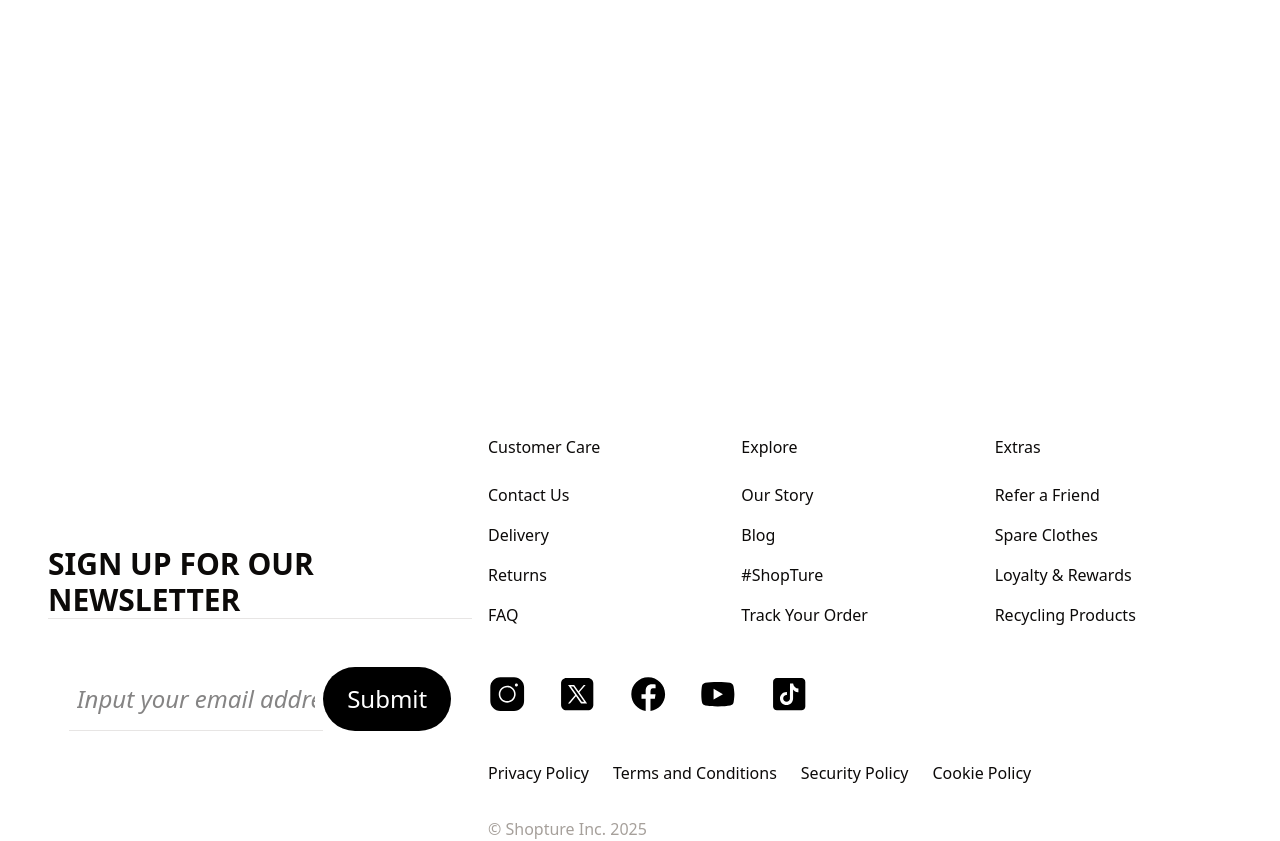
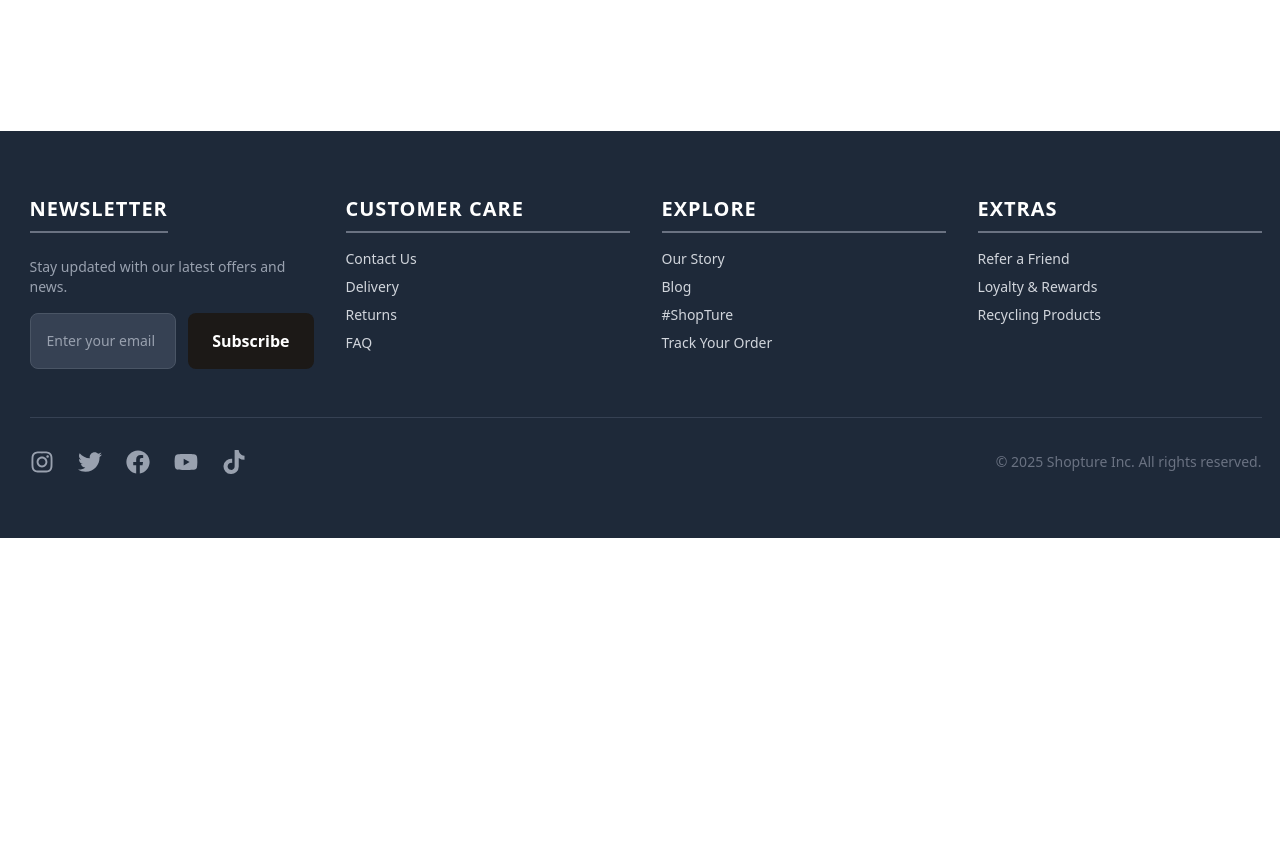
Before and after one commit to whoismacy/shopture-fe, a React (Vite) app: page /checkout in a window 1280 px wide. Shown: the part 680-1521 px from the top of the page. After the commit the page ends 1218 px from the top, so only its background shows below. Built offline with nearby package versions, Linux system fonts and the light colour scheme.

Commit message:
Refactor layout components

```diff
--- a/src/components/layout/Footer.jsx
+++ b/src/components/layout/Footer.jsx
@@ -1,161 +1,156 @@
 import { useState } from "react";
-import { showSuccessToast } from "../../utils/toast";
-import { showErrorToast } from "../../utils/toast";
 import Button from "../ui/Button";
+import toast from "react-hot-toast";
+
+// Import Social Media Icons
+import {
+  FaInstagram,
+  FaTwitter,
+  FaFacebook,
+  FaYoutube,
+  FaTiktok,
+} from "react-icons/fa";
 
 export default function Footer() {
   const [email, setEmail] = useState("");
 
   function handleEmail() {
     if (!email) {
-      showErrorToast("Input a valid email address.");
+      toast.error("Input a valid email address.");
     } else {
-      showSuccessToast(`Newsletter subscription for ${email} Successful !!`);
+      toast.success(`Newsletter subscription for ${email} Successful !!`);
       setEmail("");
     }
   }
 
   return (
-    <>
-      <footer className="mt-96 bg-white px-8 pt-12">
-        <div className="grid grid-cols-[1.5fr_2.5fr]">
-          <div className="flex w-full flex-col items-center justify-center gap-4 p-4">
-            <p className="border-b text-3xl font-semibold uppercase">
-              Sign Up For Our Newsletter
+    <footer className="bg-gray-800 text-gray-300">
+      <div className="container mx-auto px-6 py-12 md:py-16">
+        <div className="grid gap-8 md:grid-cols-2 lg:grid-cols-4">
+          <div className="flex flex-col items-start space-y-4">
+            <h3 className="border-b-2 border-gray-500 pb-2 text-xl font-bold tracking-wider text-white uppercase">
+              Newsletter
+            </h3>
+            <p className="mt-2 text-sm text-gray-400">
+              Stay updated with our latest offers and news.
             </p>
-            <div className="mt-8 flex w-full items-center justify-center">
+            <div className="flex w-full">
               <input
-                type="text"
-                placeholder="Input your email address"
+                type="email"
+                placeholder="Enter your email"
                 value={email}
                 onChange={(event) => setEmail(event.target.value)}
-                className="h-16 w-[60%] border-b px-2 py-6 text-2xl placeholder:text-2xl placeholder:italic focus:outline-none"
+                className="mr-3 w-full rounded-md border border-gray-600 bg-gray-700 px-4 py-2 text-sm placeholder-gray-400 focus:outline-none"
               />
               <Button type="dark" onClick={handleEmail}>
-                Submit
+                Subscribe
               </Button>
             </div>
           </div>
-          <div className="">
-            <div className="grid grid-cols-3">
-              <div className="customerCare">
-                <h3 className="mb-6">Customer Care</h3>
-                <ul className="flex list-none flex-col gap-4">
-                  <li className="cursor-pointer">Contact Us</li>
-                  <li className="cursor-pointer">Delivery</li>
-                  <li className="cursor-pointer">Returns</li>
-                  <li className="cursor-pointer">FAQ</li>
+
+          <div className="space-y-4">
+            <h3 className="border-b-2 border-gray-500 pb-2 text-xl font-bold tracking-wider text-white uppercase">
+              Customer Care
+            </h3>
+            <ul className="space-y-2 text-sm">
+              <li>
+                <a href="#" className="hover:text-white hover:underline">
+                  Contact Us
+                </a>
+              </li>
+              <li>
+                <a href="#" className="hover:text-white hover:underline">
+                  Delivery
+                </a>
+              </li>
+              <li>
+                <a href="#" className="hover:text-white hover:underline">
+                  Returns
+                </a>
+              </li>
+              <li>
+                <a href="#" className="hover:text-white hover:underline">
+                  FAQ
+                </a>
+              </li>
             </ul>
           </div>
-              <div className="">
-                <h3 className="mb-6">Explore</h3>
-                <ul className="flex list-none flex-col gap-4">
-                  <li className="cursor-pointer">Our Story</li>
-                  <li className="cursor-pointer">Blog</li>
-                  <li className="cursor-pointer">#ShopTure</li>
-                  <li className="cursor-pointer">Track Your Order</li>
+
+          <div className="space-y-4">
+            <h3 className="border-b-2 border-gray-500 pb-2 text-xl font-bold tracking-wider text-white uppercase">
+              Explore
+            </h3>
+            <ul className="space-y-2 text-sm">
+              <li>
+                <a href="#" className="hover:text-white hover:underline">
+                  Our Story
+                </a>
+              </li>
+              <li>
+                <a href="#" className="hover:text-white hover:underline">
+                  Blog
+                </a>
+              </li>
+              <li>
+                <a href="#" className="hover:text-white hover:underline">
+                  #ShopTure
+                </a>
+              </li>
+              <li>
+                <a href="#" className="hover:text-white hover:underline">
+                  Track Your Order
+                </a>
+              </li>
             </ul>
           </div>
-              <div className="">
-                <h3 className="mb-6">Extras</h3>
-                <ul className="flex list-none flex-col gap-4">
-                  <li className="cursor-pointer">Refer a Friend</li>
-                  <li className="cursor-pointer">Spare Clothes</li>
-                  <li className="cursor-pointer">Loyalty & Rewards</li>
-                  <li className="cursor-pointer">Recycling Products</li>
+
+          <div className="space-y-4">
+            <h3 className="border-b-2 border-gray-500 pb-2 text-xl font-bold tracking-wider text-white uppercase">
+              Extras
+            </h3>
+            <ul className="space-y-2 text-sm">
+              <li>
+                <a href="#" className="hover:text-white hover:underline">
+                  Refer a Friend
+                </a>
+              </li>
+              <li>
+                <a href="#" className="hover:text-white hover:underline">
+                  Loyalty & Rewards
+                </a>
+              </li>
+              <li>
+                <a href="#" className="hover:text-white hover:underline">
+                  Recycling Products
+                </a>
+              </li>
             </ul>
           </div>
         </div>
-            <div className="">
-              <ul className="my-12 flex list-none items-center justify-start gap-8">
-                <li>
-                  <svg
-                    xmlns="http://www.w3.org/2000/svg"
-                    x="0px"
-                    y="0px"
-                    width="100"
-                    height="100"
-                    viewBox="0 0 50 50"
-                  >
-                    <path d="M 16 3 C 8.83 3 3 8.83 3 16 L 3 34 C 3 41.17 8.83 47 16 47 L 34 47 C 41.17 47 47 41.17 47 34 L 47 16 C 47 8.83 41.17 3 34 3 L 16 3 z M 37 11 C 38.1 11 39 11.9 39 13 C 39 14.1 38.1 15 37 15 C 35.9 15 35 14.1 35 13 C 35 11.9 35.9 11 37 11 z M 25 14 C 31.07 14 36 18.93 36 25 C 36 31.07 31.07 36 25 36 C 18.93 36 14 31.07 14 25 C 14 18.93 18.93 14 25 14 z M 25 16 C 20.04 16 16 20.04 16 25 C 16 29.96 20.04 34 25 34 C 29.96 34 34 29.96 34 25 C 34 20.04 29.96 16 25 16 z"></path>
-                  </svg>
-                </li>
-                <li>
-                  <svg
-                    xmlns="http://www.w3.org/2000/svg"
-                    x="0px"
-                    y="0px"
-                    width="100"
-                    height="100"
-                    viewBox="0 0 50 50"
-                  >
-                    <path d="M 11 4 C 7.134 4 4 7.134 4 11 L 4 39 C 4 42.866 7.134 46 11 46 L 39 46 C 42.866 46 46 42.866 46 39 L 46 11 C 46 7.134 42.866 4 39 4 L 11 4 z M 13.085938 13 L 21.023438 13 L 26.660156 21.009766 L 33.5 13 L 36 13 L 27.789062 22.613281 L 37.914062 37 L 29.978516 37 L 23.4375 27.707031 L 15.5 37 L 13 37 L 22.308594 26.103516 L 13.085938 13 z M 16.914062 15 L 31.021484 35 L 34.085938 35 L 19.978516 15 L 16.914062 15 z"></path>
-                  </svg>
-                </li>
-                <li>
-                  <svg
-                    xmlns="http://www.w3.org/2000/svg"
-                    x="0px"
-                    y="0px"
-                    width="100"
-                    height="100"
-                    viewBox="0 0 50 50"
-                  >
-                    <path d="M25,3C12.85,3,3,12.85,3,25c0,11.03,8.125,20.137,18.712,21.728V30.831h-5.443v-5.783h5.443v-3.848 c0-6.371,3.104-9.168,8.399-9.168c2.536,0,3.877,0.188,4.512,0.274v5.048h-3.612c-2.248,0-3.033,2.131-3.033,4.533v3.161h6.588 l-0.894,5.783h-5.694v15.944C38.716,45.318,47,36.137,47,25C47,12.85,37.15,3,25,3z"></path>
-                  </svg>
-                </li>
-                <li>
-                  <svg
-                    xmlns="http://www.w3.org/2000/svg"
-                    x="0px"
-                    y="0px"
-                    width="100"
-                    height="100"
-                    viewBox="0 0 50 50"
-                  >
-                    <path d="M 44.898438 14.5 C 44.5 12.300781 42.601563 10.699219 40.398438 10.199219 C 37.101563 9.5 31 9 24.398438 9 C 17.800781 9 11.601563 9.5 8.300781 10.199219 C 6.101563 10.699219 4.199219 12.199219 3.800781 14.5 C 3.398438 17 3 20.5 3 25 C 3 29.5 3.398438 33 3.898438 35.5 C 4.300781 37.699219 6.199219 39.300781 8.398438 39.800781 C 11.898438 40.5 17.898438 41 24.5 41 C 31.101563 41 37.101563 40.5 40.601563 39.800781 C 42.800781 39.300781 44.699219 37.800781 45.101563 35.5 C 45.5 33 46 29.398438 46.101563 25 C 45.898438 20.5 45.398438 17 44.898438 14.5 Z M 19 32 L 19 18 L 31.199219 25 Z"></path>
-                  </svg>
-                </li>
-                <li>
-                  <svg
-                    xmlns="http://www.w3.org/2000/svg"
-                    x="0px"
-                    y="0px"
-                    width="100"
-                    height="100"
-                    viewBox="0 0 50 50"
-                  >
-                    <path d="M41,4H9C6.243,4,4,6.243,4,9v32c0,2.757,2.243,5,5,5h32c2.757,0,5-2.243,5-5V9C46,6.243,43.757,4,41,4z M37.006,22.323 c-0.227,0.021-0.457,0.035-0.69,0.035c-2.623,0-4.928-1.349-6.269-3.388c0,5.349,0,11.435,0,11.537c0,4.709-3.818,8.527-8.527,8.527 s-8.527-3.818-8.527-8.527s3.818-8.527,8.527-8.527c0.178,0,0.352,0.016,0.527,0.027v4.202c-0.175-0.021-0.347-0.053-0.527-0.053 c-2.404,0-4.352,1.948-4.352,4.352s1.948,4.352,4.352,4.352s4.527-1.894,4.527-4.298c0-0.095,0.042-19.594,0.042-19.594h4.016 c0.378,3.591,3.277,6.425,6.901,6.685V22.323z"></path>
-                  </svg>
-                </li>
-              </ul>
+
+        <div className="mt-12 flex flex-col items-center justify-between space-y-6 border-t border-gray-700 pt-8 md:flex-row md:space-y-0">
+          <div className="flex items-center space-x-6">
+            <a href="#" aria-label="Instagram">
+              <FaInstagram className="h-6 w-6 text-gray-400 transition-colors hover:text-white" />
+            </a>
+            <a href="#" aria-label="Twitter">
+              <FaTwitter className="h-6 w-6 text-gray-400 transition-colors hover:text-white" />
+            </a>
+            <a href="#" aria-label="Facebook">
+              <FaFacebook className="h-6 w-6 text-gray-400 transition-colors hover:text-white" />
+            </a>
+            <a href="#" aria-label="YouTube">
+              <FaYoutube className="h-6 w-6 text-gray-400 transition-colors hover:text-white" />
+            </a>
+            <a href="#" aria-label="TikTok">
+              <FaTiktok className="h-6 w-6 text-gray-400 transition-colors hover:text-white" />
+            </a>
           </div>
-            <div className="flex flex-col">
-              <div className="mb-8 flex items-center gap-6">
-                <p>
-                  <a className="cursor-pointer text-stone-400 hover:border-b">
-                    Privacy Policy
-                  </a>
+          <p className="text-sm text-gray-500">
+            &copy; {new Date().getFullYear()} Shopture Inc. All rights reserved.
           </p>
-                <p>
-                  <a className="cursor-pointer text-stone-400 hover:border-b">
-                    Terms and Conditions
-                  </a>
-                </p>
-                <p>
-                  <a className="cursor-pointer text-stone-400 hover:border-b">
-                    Security Policy
-                  </a>
-                </p>
-                <p>
-                  <a className="cursor-pointer text-stone-400">Cookie Policy</a>
-                </p>
-              </div>
-              <p className="text-stone-400">&copy; Shopture Inc. 2025</p>
-            </div>
         </div>
       </div>
     </footer>
-    </>
   );
 }
--- a/src/components/layout/RootLayout.jsx
+++ b/src/components/layout/RootLayout.jsx
@@ -6,7 +6,7 @@ export default function RootLayout() {
   return (
     <div className="grid h-screen grid-rows-[auto_1fr_auto]">
       <Header />
-      <main className="mx-auto max-w-[1600px]">
+      <main className="mx-auto mb-[128px] max-w-[1600px]">
         <Outlet />
       </main>
       <Footer />
--- a/src/components/ui/Button.jsx
+++ b/src/components/ui/Button.jsx
@@ -2,11 +2,11 @@ export default function Button({ children, type = "primary", onClick }) {
   const styles = {
     primary:
       "block px-6 py-4 rounded-full cursor-pointer border-none bg-stone-900 font-semibold text-white transition-all duration-400 ease-out hover:bg-orange-400 flex items-center justify-center gap-2",
+    dark: "block px-6 py-4 rounded-md cursor-pointer border-none bg-stone-900 font-semibold text-white transition-all duration-400 ease-out hover:bg-stone-700 flex items-center justify-center gap-2",
     cancel:
       "flex h-[1rem] w-[1rem] cursor-pointer items-center justify-center rounded-full border-none bg-red-600 p-6 text-2xl font-semibold text-white",
     aggregate:
       "flex h-[1rem] w-[1rem] cursor-pointer items-center justify-center rounded-full border-none bg-amber-600 p-6 text-2xl font-semibold text-black",
-    dark: "text-semibold block cursor-pointer rounded-full bg-black px-6 py-4 text-2xl text-white transition-all duration-25 ease-in hover:bg-stone-600",
     absolute:
       "absolute right-4 top-3 z-10 flex h-5 w-5 items-center justify-center rounded-full bg-red-500 text-white shadow-md transition-all duration-300 hover:bg-red-600 focus:outline-none focus:ring-2 focus:ring-red-500",
   };
--- a/src/features/products/ItemContainer.jsx
+++ b/src/features/products/ItemContainer.jsx
@@ -29,7 +29,7 @@ export default function ItemContainer({ item }) {
   };
 
   return (
-    <div className="flex w-full flex-col overflow-hidden rounded-xl bg-white p-6 shadow-md transition-all duration-300 ease-in-out hover:shadow-xl">
+    <div className="mt-12 flex w-full flex-col overflow-hidden rounded-xl bg-white p-6 shadow-md transition-all duration-300 ease-in-out hover:shadow-xl">
       <div className="relative flex h-64 w-full items-center justify-center p-4">
         <img src={image} alt={title} className="h-full w-full object-contain" />
       </div>
@@ -53,11 +53,11 @@ export default function ItemContainer({ item }) {
 
       <div className="mt-auto pt-6">
         <div className="flex items-center justify-between">
-          <span className="text-xl font-bold text-gray-800">
+          <span className="text-xl font-bold text-stone-800">
             KES {(price * 100).toLocaleString()}
           </span>
           <Button
-            type={presentInCart ? "secondary" : "primary"}
+            type="primary"
             onClick={() => {
               if (presentInCart) {
                 dispatch(deleteItem(cartItem.id));
--- a/src/index.css
+++ b/src/index.css
@@ -1,17 +1,7 @@
 @import "tailwindcss";
 @import "tw-animate-css";
-
+@import url("https://fonts.googleapis.com/css2?family=Alan+Sans:wght@300..900&family=Poppins:ital,wght@0,100;0,200;0,300;0,400;0,500;0,600;0,700;0,800;0,900;1,100;1,200;1,300;1,400;1,500;1,600;1,700;1,800;1,900&display=swap");
 @custom-variant dark (&:is(.dark *));
-
-svg {
-  height: 2.4rem;
-  width: 2.4rem;
-}
-
-a {
-  text-decoration: none;
-  color: var(--primary-dark);
-}
 
 @theme inline {
   --radius-sm: calc(var(--radius) - 4px);
--- a/src/pages/Checkout.jsx
+++ b/src/pages/Checkout.jsx
@@ -1,9 +1,9 @@
 import { useNavigate } from "react-router-dom";
 import { useSelector } from "react-redux";
-import { showInfoToast, showSuccessToast } from "../utils/toast";
 import { getCart } from "../store/slices/cartSlice";
 import { getAddress } from "../store/slices/userSlice";
 import Button from "../components/ui/Button";
+import toast from "react-hot-toast";
 
 export default function Checkout() {
   const navigate = useNavigate();
@@ -44,10 +44,10 @@ export default function Checkout() {
         <Button
           onClick={() => {
             if (!address.phone) {
-              showInfoToast("Input address to complete purchase.");
+              toast.success("Input address to complete purchase.");
               navigate("/address");
             } else {
-              showSuccessToast("Successfully completed purchase.");
+              toast.success("Successfully completed purchase.");
               navigate("/success-checkout");
             }
           }}
```
Also changed, not shown: src/App.jsx (+7 -5 lines), src/components/layout/Header.jsx (+19 -9 lines). Lines whose indentation alone changed are shown as unchanged.
